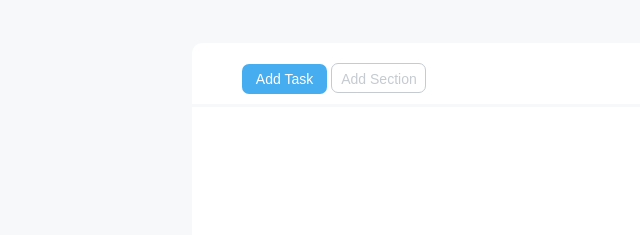
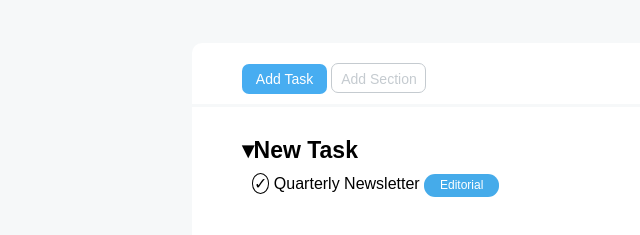
Before and after one commit to SofMD/html-css-toboolist, a plain HTML site: page index.html in a window 1280 px wide. Shown: the part 77-312 px from the top of the page, without its empty margins (0-640 px from the left). Drawn offline with Linux system fonts and the light colour scheme.

Commit message:
section2-1

```diff
--- a/css/master.css
+++ b/css/master.css
@@ -68,3 +68,37 @@ main{
     border: 1px solid #c5cbd0;
     margin-top: 20px;
 }
+
+/**contained*/
+
+.contained{
+    margin: 0px 50px;
+}
+
+.row{
+    margin-top: 10px;
+}
+.subtitles{
+    display: inline-block;
+    font-size: 23px;
+    margin-top: 30px;
+}
+
+.check{
+    margin-left: 10px;
+    border: 1px solid black;
+    border-radius: 50%;
+    padding: 1px;
+}
+
+.folders{
+    display: inline-block;
+    height: 23px;
+    width: 75px;
+    font-size: 12px;
+    text-align: center;
+    line-height: 23px;
+    border-radius: 11px;
+    color: white;
+    background-color: #45abea;
+}
--- a/index.html
+++ b/index.html
@@ -17,6 +17,15 @@
             <div id="botton-left"> Add Task</div>
             <div id="botton-right"> Add Section</div>
         </section>
+        <section class="contained">
+            <strong class="subtitles">&blacktriangledown;New Task</strong>
+            <div class="row">
+                <span class="check">&check;</span>
+                <span>Quarterly Newsletter</span>
+                <span class="folders">Editorial</span>
+            </div>
+
+        </section>
 
     </main>
 
```
